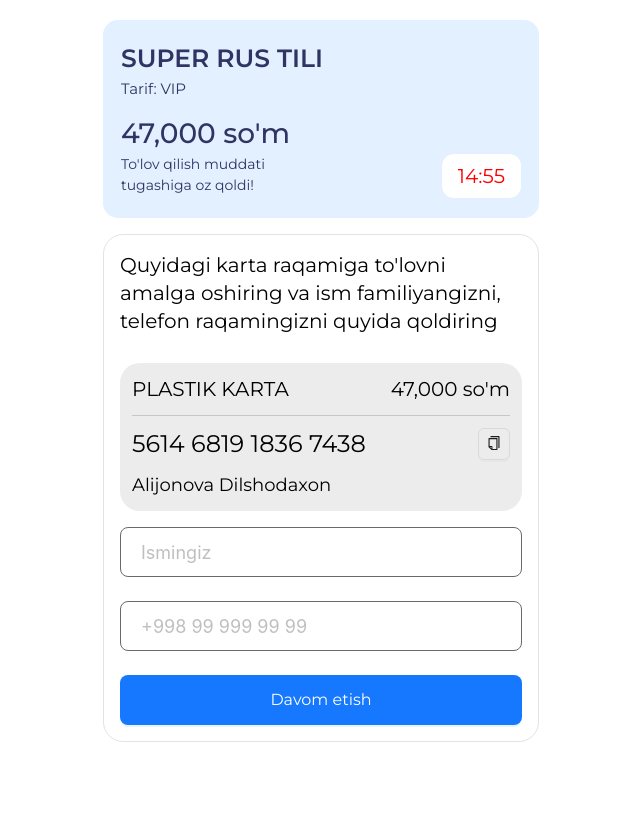
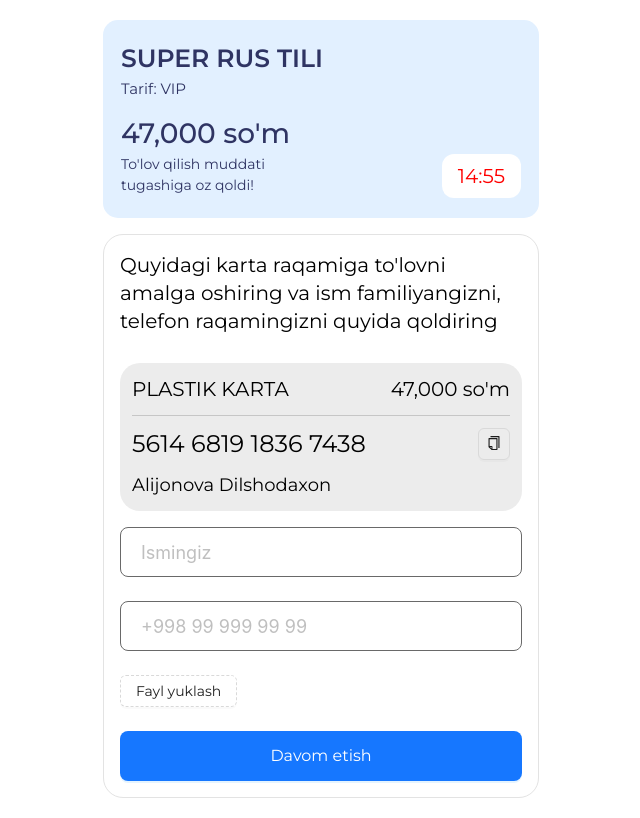
Before and after one commit to qAbdullajon/rus-tili, a React (Vite) app: page / in a window 1280 px wide. Shown: the whole page, without its empty margins (319-959 px from the left). Built offline with nearby package versions, Linux system fonts and the light colour scheme.

Commit message:
askjqwkj

```diff
--- a/src/pages/tolov/index.jsx
+++ b/src/pages/tolov/index.jsx
@@ -1,34 +1,34 @@
 import { CopyOutlined } from "@ant-design/icons";
-import { Button, Form, Input, message } from "antd";
+import { Button, Form, Input, Upload, message } from "antd";
 import React, { useEffect, useState } from "react";
 import { useNavigate } from "react-router-dom";
 
 const Index = () => {
   const [time, setTime] = useState(15 * 60); // 15 daqiqalik taymer
   const navigate = useNavigate();
-  // const [fileList, setFileList] = useState([]);
+  const [fileList, setFileList] = useState([]);
 
   // // Faylni o'zgartirishda boshqarish
-  // const handleFileChange = ({ fileList: newFileList }) => {
-  //   setFileList(newFileList);
-  // };
+  const handleFileChange = ({ fileList: newFileList }) => {
+    setFileList(newFileList);
+  };
 
   // Formani yuborish
   const handleSubmit = async (values) => {
     const formData = new FormData();
     formData.append("Name", values.name);
     formData.append("Phone", values.phone);
-    // formData.append("file", fileList[0]?.originFileObj);
+    formData.append("file", fileList[0]?.originFileObj);
 
     try {
-      const response = await fetch("https://script.google.com/macros/s/AKfycbxdLglFcBrRtjUatd0QkCLZg00_t0HrHHr8utQm5xgpv8wDOD4PLW2AxBKXkuxRYXV6/exec", {
+      const response = await fetch("https://script.google.com/macros/s/AKfycbxuQiIomDzW0R_dyQKjhyXnAHg3XuMdiu6KLqotWfvke3eEm9mfZZQ8NbstMIlw7_2I/exec", {
         method: "POST",
         body: formData,
       });
 
       if (response.ok) {
         message.success("Ma'lumot muvaffaqiyatli yuborildi!");
-        // setFileList([]); // Fayl ro'yxatini tozalash
+        setFileList([]); // Fayl ro'yxatini tozalash
       } else {
         message.error("Xatolik yuz berdi!");
       }
@@ -132,7 +132,7 @@ const Index = () => {
                 />
               </Form.Item>
 
-              {/* <Form.Item
+              <Form.Item
                 name="image"
                 rules={[
                   {
@@ -151,7 +151,7 @@ const Index = () => {
                     Fayl yuklash
                   </Button>
                 </Upload>
-              </Form.Item> */}
+              </Form.Item>
 
               <Button htmlType="submit" className="w-full h-[50px]" type="primary" size="large">
                 Davom etish
```
